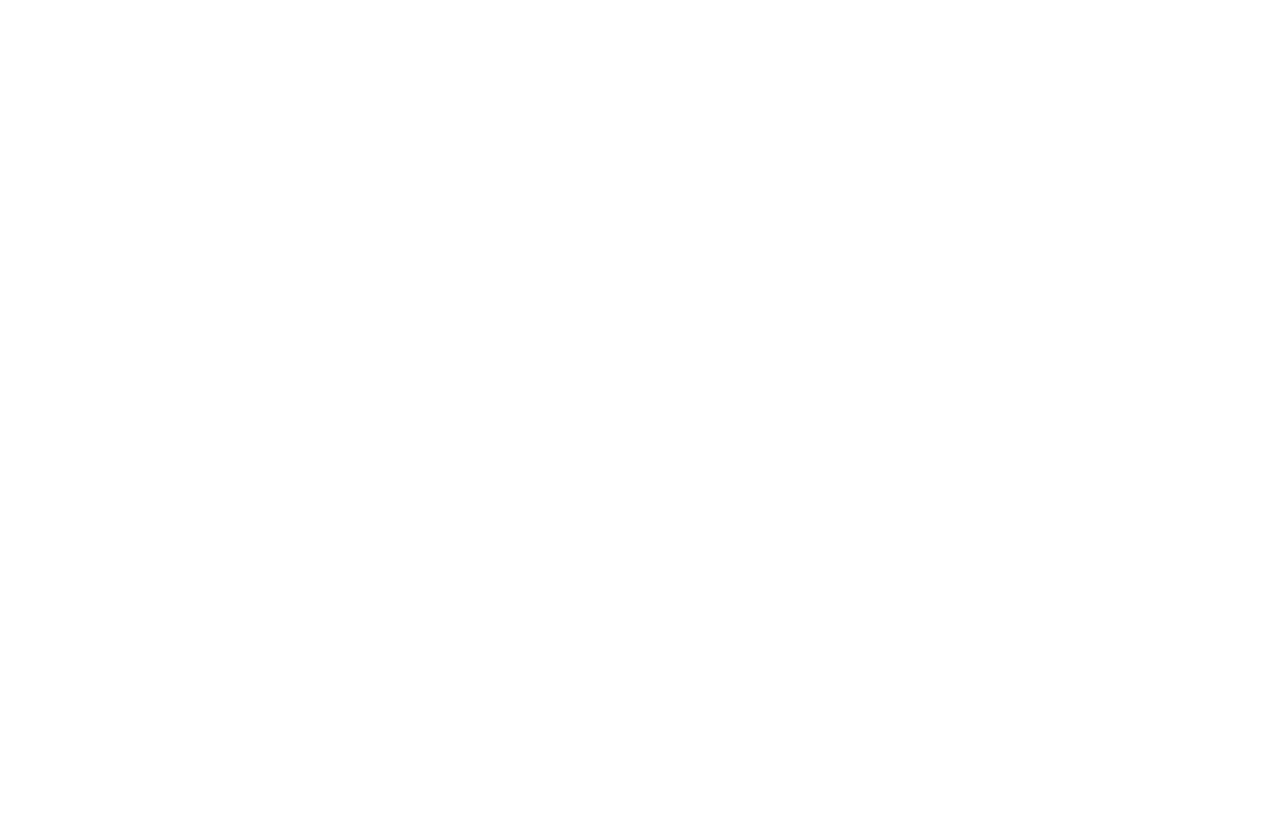
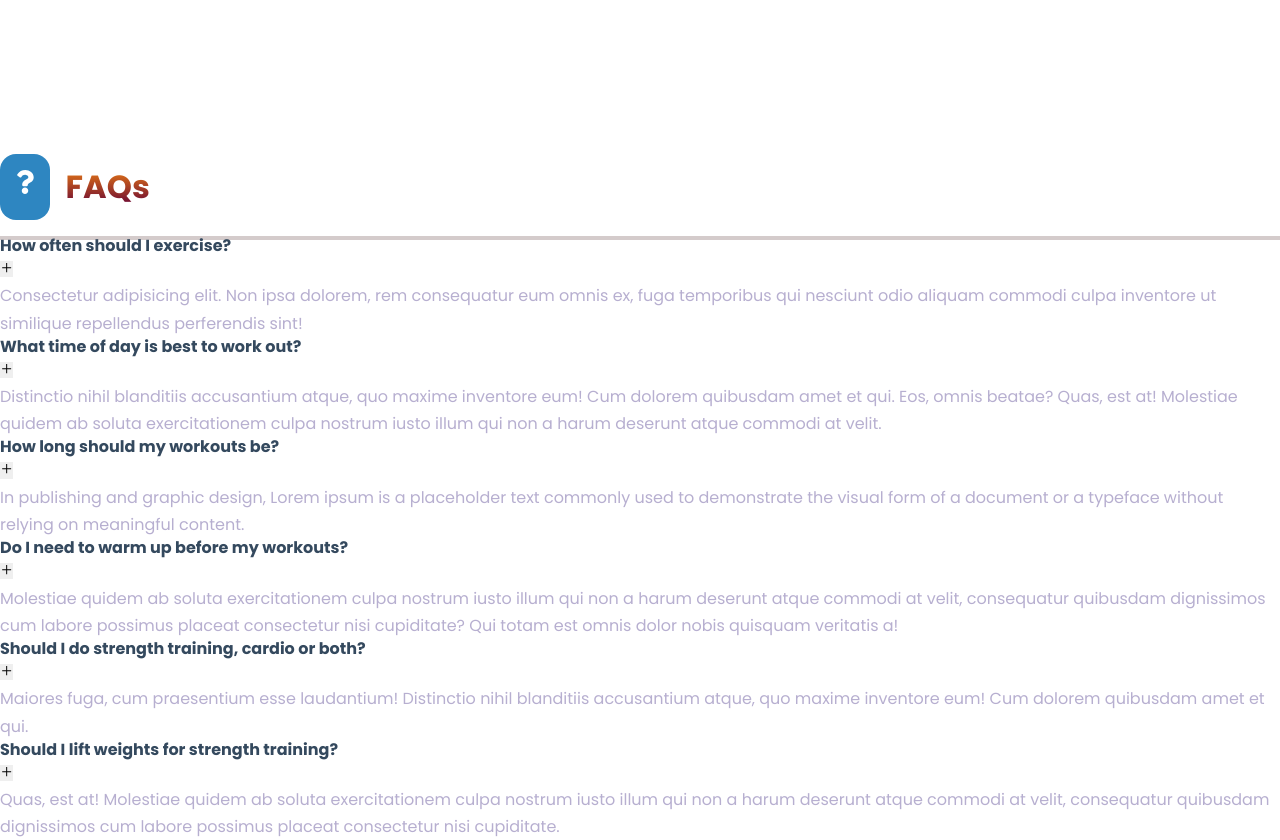
Before and after one commit to belaymit/reactjs-website, a React (Create React App) app: page / in a window 1280 px wide. Shown: the part 2360-3200 px from the top of the page. Before the commit the page ends 2338 px from the top, so only its background shows below. Built offline with nearby package versions, Linux system fonts and the light colour scheme.

Commit message:
import FAQ component to Home page

```diff
--- a/src/Pages/home/Home.jsx
+++ b/src/Pages/home/Home.jsx
@@ -1,4 +1,5 @@
 import React from 'react';
+import FAQs from '../../components/FAQs';
 import Header from '../../components/Header';
 import Programs from '../../components/Programs';
 import Values from '../../components/Values';
@@ -9,6 +10,7 @@
     <Header />
     <Programs />
     <Values />
+    <FAQs />
   </>
 
 );
```
